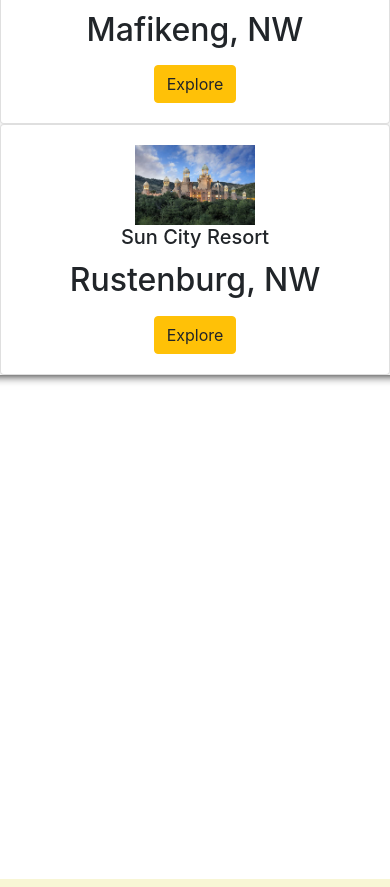
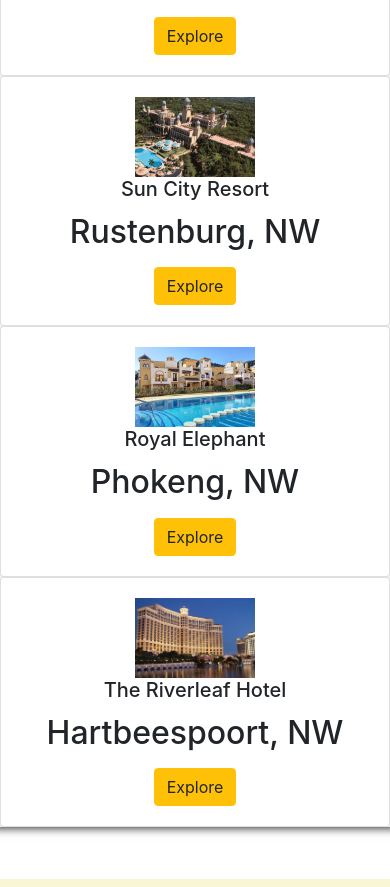
Before and after one commit to TebogoChonco/newHotelBookingApp, a PHP site: page / in a window 390 px wide. Shown: the part 837-1724 px from the top of the page. Run offline with PHP 8.4, Linux system fonts and the light colour scheme; the visitor is signed in with stand-in values (Sample User, id 1).

Commit message:
index page
did the general look for the index page

```diff
--- a/index.php
+++ b/index.php
@@ -14,6 +14,75 @@
 <h2> Welcome, <?php echo $_SESSION['username'];?><h2>
     <a class="logout" href= "logout.php">Logout</a>
 
+<div class="hotelBody">
+    <div class="row" id="hotelCards">
+      <h6 class="col-sm-12">Stay at one of our beautiful resorts</h6>
+        <div class="col-sm-6">
+            <div class="card">
+               <div class="card-body">
+                  <img width="120px" src="./images/home4.jpg" alt="">
+                  <h5 class="card-title">Madikwe Hills</h5>
+                  <p class="card-text">Taung, NW.</p>
+                  <a href=".hotelpage" class="btn btn-warning">Explore</a>
+                </div>
+            </div>
+        </div>
+        <div class="col-sm-6">
+             <div class="card">
+                 <div class="card-body">
+                   <img width="120px" src="./images/home.jpg" alt="">
+                   <h5 class="card-title">Cascades</h5>
+                   <p class="card-text">Zeerust, NW</p>
+                   <a href="#" class="btn btn-warning">Explore</a>
+                 </div>
+            </div>
+        </div>
+        <div class="col-sm-6">
+             <div class="card">
+                <div class="card-body">
+                  <img width="120px" src="./images/home2.jpg" alt="">
+                  <h5 class="card-title">Manor Hills</h5>
+                  <p class="card-text">Mafikeng, NW</p>
+                  <a href="#" class="btn btn-warning">Explore</a>
+                 </div>
+             </div>
+        </div>
+        <div class="col-sm-6">
+            <div class="card">
+                <div class="card-body">
+                   <img width="120px" src="./images/home6.jpg" alt="">
+                   <h5 class="card-title">Sun City Resort</h5>
+                   <p class="card-text">Rustenburg, NW</p>
+                   <a href="#" class="btn btn-warning">Explore</a>
+                </div>
+            </div>
+        </div>
+        <div class="col-sm-6">
+             <div class="card">
+                <div class="card-body">
+                  <img width="120px" src="./images/home5.jpg" alt="">
+                  <h5 class="card-title">Royal Elephant</h5>
+                  <p class="card-text">Phokeng, NW</p>
+                  <a href="#" class="btn btn-warning">Explore</a>
+                 </div>
+             </div>
+        </div>
+        <div class="col-sm-6">
+            <div class="card">
+                <div class="card-body">
+                   <img width="120px" src="./images/home1.jpg" alt="">
+                   <h5 class="card-title">The Riverleaf Hotel</h5>
+                   <p class="card-text">Hartbeespoort, NW</p>
+                   <a href="#" class="btn btn-warning">Explore</a>
+                </div>
+            </div>
+        </div>
+    </div>
+</div>
+
+
+
+
 <?php
-require_once 'includes/footer.php';
+// require_once 'includes/footer.php';
 ?>
--- a/style.css
+++ b/style.css
@@ -128,3 +128,10 @@
     font-size: 48px;
     color: hwb(#7f640a);
 }
+
+.hotelCards{
+  display: flex;
+  flex-direction: row;
+  align-content: space-around;
+  font-size: small;
+}
```
Also changed, not shown: images/home5.jpg (added), images/home6.jpg (added), 1 other file.
